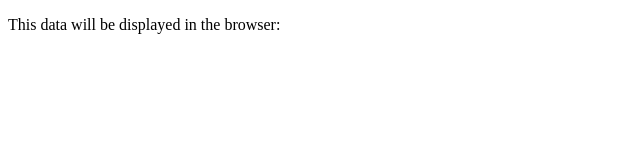
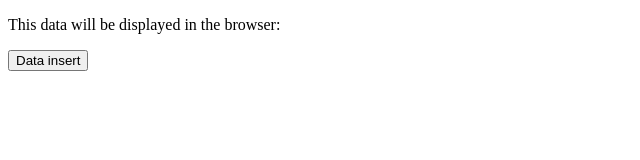
Before and after one commit to awalker528/test, a plain HTML site: page index.html in a window 1280 px wide. Shown: the whole page, without its empty margins (0-640 px from the left). Drawn offline with Linux system fonts and the light colour scheme.

Commit message:
Update index.html

```diff
--- a/index.html
+++ b/index.html
@@ -10,6 +10,7 @@
 <body>
 
     <p>This data will be displayed in the browser: <span id="newData"></span></p>
+    <button onclick = "bibleVerse()">Data insert</button>
 
 </body>
 </html>
```
